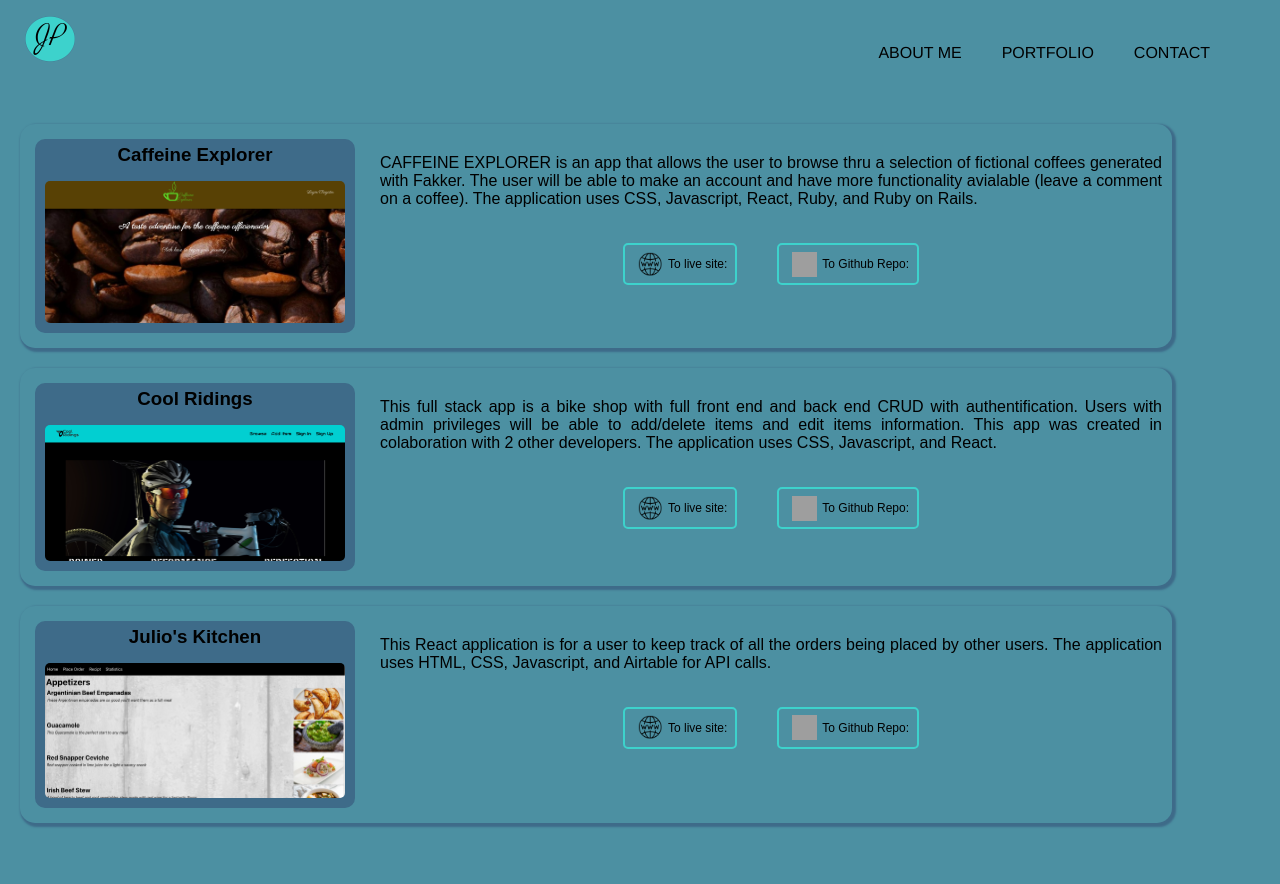
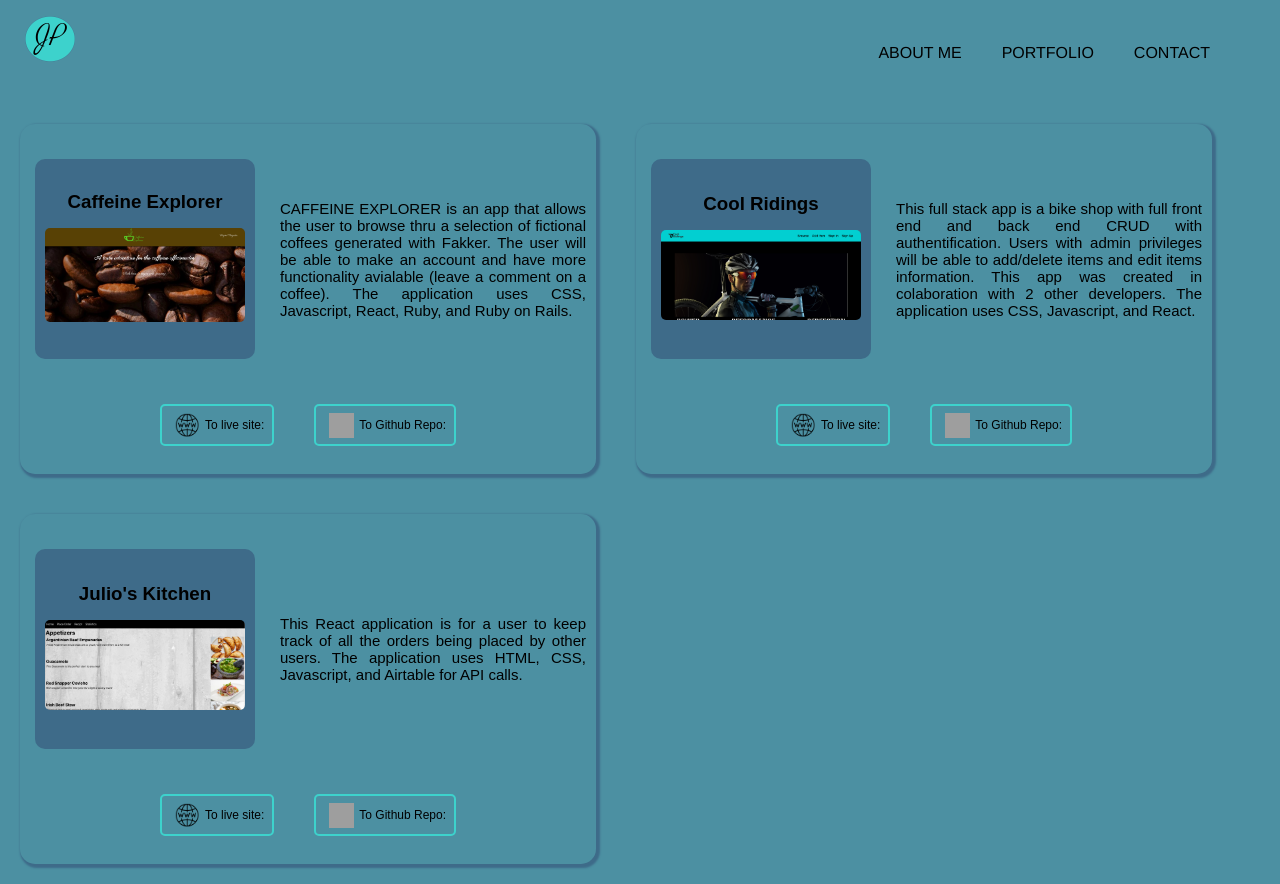
Before and after one commit to jpacheco008/portfolio, a React (Create React App) app in the folder client/: page /portfolio in a window 1280 px wide. Before the commit the page ends 843 px from the top, so only its background shows below. Built offline with nearby package versions, Linux system fonts and the light colour scheme; grey boxes are pictures that could not be loaded; a web font is replaced by a local one.

Commit message:
restyled projects

```diff
--- a/client/src/components/Project1.jsx
+++ b/client/src/components/Project1.jsx
@@ -5,16 +5,17 @@ import "../styles/Projects.css";
 export default function Project1() {
   return (
     <div className="project-container">
+      <div className="project-info-container">
       <div className="name-image-container">
         <h3 className="project-name">Julio's Kitchen</h3>
         <img src={JuliosKitchen} alt="project" className="project-image" />
       </div>
-      <div className="project-info-container">
         <p className="project-description">
           This React application is for a user to keep track of all the orders being
           placed by other users. The application uses HTML, CSS, Javascript, and Airtable
           for API calls.
         </p>
+          </div>
         <div className="project-links-containers">
           <a
             target="_blank"
@@ -42,7 +43,6 @@ export default function Project1() {
             />
             <p>To Github Repo:</p>
           </a>
-        </div>
       </div>
     </div>
   );
--- a/client/src/components/Project2.jsx
+++ b/client/src/components/Project2.jsx
@@ -5,11 +5,11 @@ import "../styles/Projects.css";
 export default function Project2() {
   return (
     <div className="project-container">
+      <div className="project-info-container">
       <div className="name-image-container">
         <h3 className="project-name">Cool Ridings</h3>
         <img src={CoolRidings} alt="project" className="project-image" />
       </div>
-      <div className="project-info-container">
         <p className="project-description">
           This full stack app is a bike shop with full front end and back end
           CRUD with authentification. Users with admin privileges will be able
@@ -17,6 +17,7 @@ export default function Project2() {
           in colaboration with 2 other developers. The application uses CSS,
           Javascript, and React.
         </p>
+          </div>
         <div className="project-links-containers">
           <a
             target="_blank"
@@ -44,7 +45,6 @@ export default function Project2() {
             />
             <p>To Github Repo:</p>
           </a>
-        </div>
       </div>
     </div>
   );
--- a/client/src/components/Project3.jsx
+++ b/client/src/components/Project3.jsx
@@ -5,11 +5,11 @@ import "../styles/Projects.css";
 export default function Project3() {
   return (
     <div className="project-container">
+      <div className="project-info-container">
       <div className="name-image-container">
         <h3 className="project-name">Caffeine Explorer</h3>
         <img src={CaffeineExplorer} alt="project" className="project-image" />
       </div>
-      <div className="project-info-container">
         <p className="project-description">
           CAFFEINE EXPLORER is an app that allows the user to browse thru a
           selection of fictional coffees generated with Fakker. The user will be
@@ -17,6 +17,7 @@ export default function Project3() {
           comment on a coffee). The application uses CSS, Javascript, React, Ruby,
           and Ruby on Rails.
         </p>
+          </div>
         <div className="project-links-containers">
           <a
             target="_blank"
@@ -44,7 +45,6 @@ export default function Project3() {
             />
             <p>To Github Repo:</p>
           </a>
-        </div>
       </div>
     </div>
   );
--- a/client/src/screens/Portfolio.jsx
+++ b/client/src/screens/Portfolio.jsx
@@ -1,10 +1,11 @@
 import Project1 from "../components/Project1";
 import Project2 from "../components/Project2";
 import Project3 from "../components/Project3";
+import '../styles/Portfolio.css'
 
 export default function Portfolio() {
   return (
-    <div>
+    <div className='projects-container'>
       <Project3 />
       <Project2 />
       <Project1 />
--- a/client/src/styles/Portfolio.css
+++ b/client/src/styles/Portfolio.css
@@ -0,0 +1,4 @@
+.projects-container{
+  display: flex;
+  flex-flow: row wrap;
+}
--- a/client/src/styles/Projects.css
+++ b/client/src/styles/Projects.css
@@ -2,8 +2,10 @@
 
 .project-container {
   display: flex;
+  flex-flow: column;
   border-radius: 15px;
-  width: 90vw;
+  width: 45vw;
+  height: 350px;
   margin: 20px;
   box-shadow: 2px 2px 2px 2px #3e6b89;
 }
@@ -11,7 +13,8 @@
   display: flex;
   flex-flow: column;
   justify-content: center;
-  width: 350px;
+  width: 250px;
+  height: 200px;
   background-color: #3e6b89;
   margin: 15px;
   border-radius: 10px;
@@ -22,24 +25,26 @@
   font-family: "Hammersmith One", sans-serif;
 }
 .project-image {
-  width: 300px;
+  width: 200px;
   margin: 10px;
   border-radius: 5px;
 }
 .project-info-container {
   display: flex;
-  flex-flow: column;
+  flex-flow: row;
+  align-items: center;
   margin: 20px auto;
 }
 .project-description {
   font-family: "Hammersmith One", sans-serif;
   text-align: justify;
   margin: 10px;
+  font-size: 15px;
 }
 .project-links-containers {
   display: flex;
   justify-content: center;
-  margin-top: 25px;
+  margin-top: 10px;
 }
 .project-link {
   display: flex;
```
